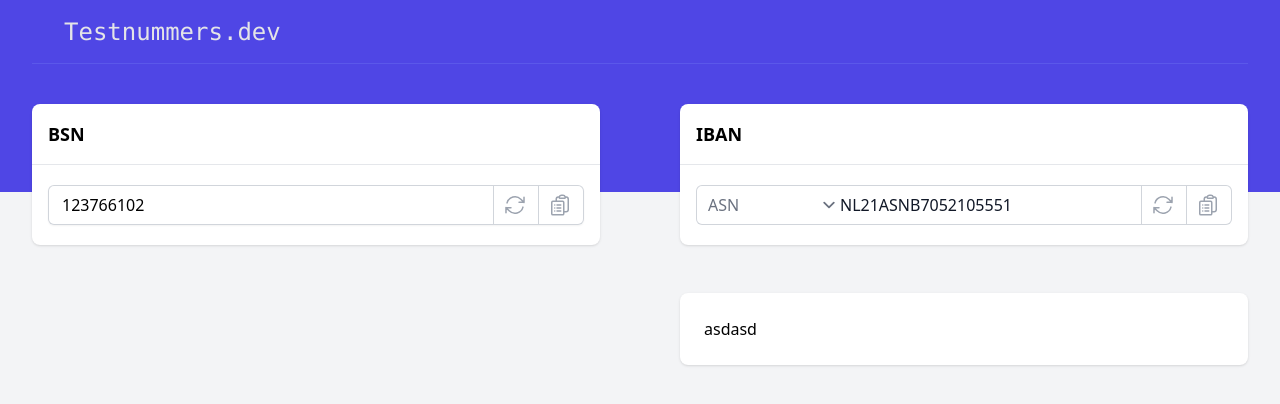
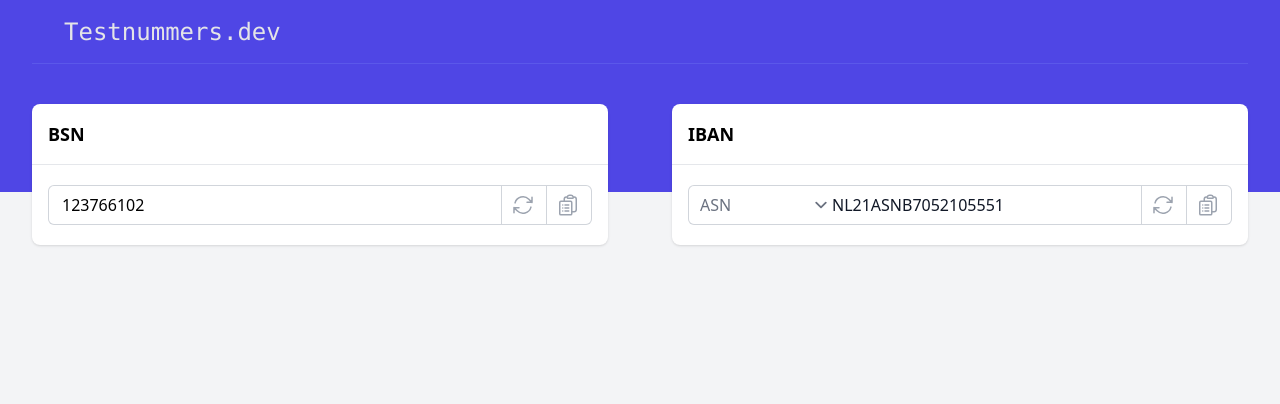
Before and after one commit to BramVanBerkel/testnummers, a Vue app: page / in a window 1280 px wide. Shown: the top 404 px of the page. Built offline with nearby package versions, Linux system fonts and the light colour scheme.

Commit message:
move to grid columns to fix styling in Safari

```diff
--- a/src/App.vue
+++ b/src/App.vue
@@ -17,48 +17,26 @@ import IBAN from "./components/IBAN.vue";
     </nav>
   </div>
 
-  <main class="-mt-32 pt-10 columns-1 lg:columns-2">
+  <main class="-mt-32 pt-10 grid grid-cols-1 lg:grid-cols-2">
     <div class="px-4 pb-12 lg:px-8">
-      <div class="overflow-hidden bg-white rounded-lg shadow">
+      <div class="bg-white rounded-lg shadow">
         <h1 class="border-b border-gray-200 text-lg font-bold px-4 py-4">BSN</h1>
         <div class="px-4 py-5">
-          <div class="flex rounded-md shadow-sm">
-            <BSN/>
+          <div class="flex">
+            <BSN />
           </div>
         </div>
       </div>
     </div>
     <div class="px-4 pb-12 lg:px-8">
-      <div class="overflow-hidden bg-white rounded-lg shadow">
+      <div class="bg-white rounded-lg shadow">
         <h1 class="border-b border-gray-200 text-lg font-bold px-4 py-4">IBAN</h1>
         <div class="px-4 py-5">
           <div class="flex">
-            <IBAN/>
+            <IBAN />
           </div>
         </div>
       </div>
     </div>
-    <div class="max-w-7xl px-4 pb-12 sm:px-6 lg:px-8">
-      <div class="rounded-lg bg-white px-5 py-6 shadow sm:px-6">
-        asdasd
-      </div>
-    </div>
   </main>
 </template>
-
-<style scoped>
-.logo {
-  height: 6em;
-  padding: 1.5em;
-  will-change: filter;
-  transition: filter 300ms;
-}
-
-.logo:hover {
-  filter: drop-shadow(0 0 2em #646cffaa);
-}
-
-.logo.vue:hover {
-  filter: drop-shadow(0 0 2em #42b883aa);
-}
-</style>
```
